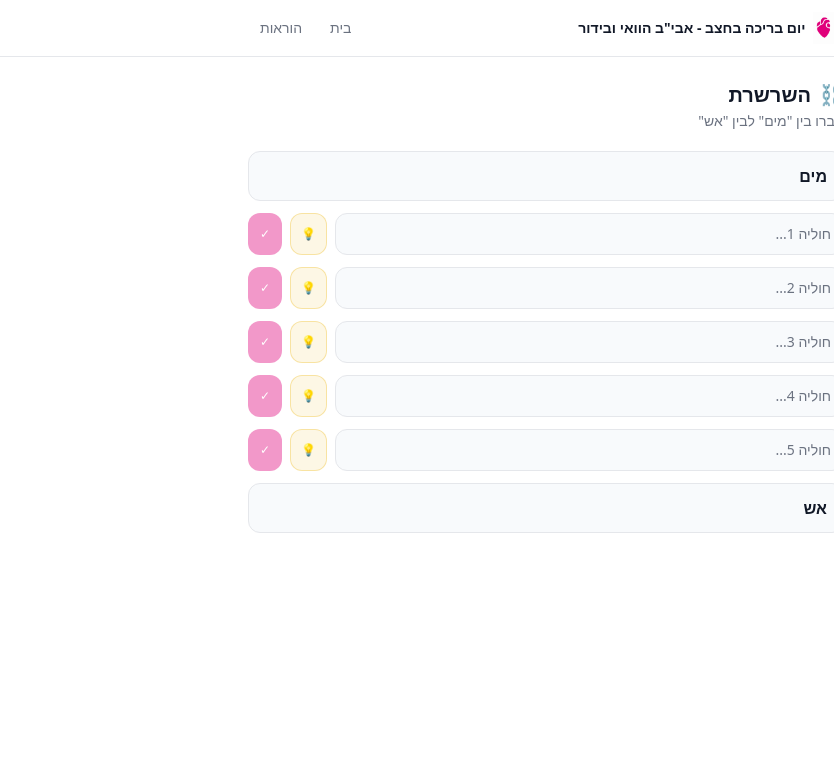
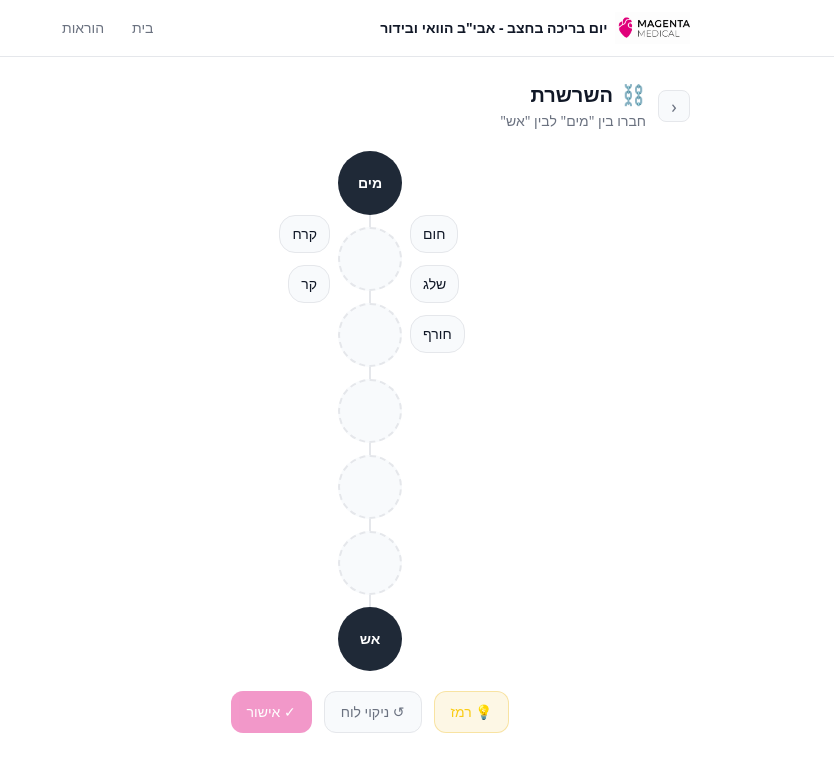
Before and after one commit to oribarlanda/Magentas-Games, a Next.js app: page /chain in a window 1280 px wide. Shown: the top 772 px of the page, without its empty margins (446-1280 px from the left). Built offline with nearby package versions, Linux system fonts and the light colour scheme.

Commit message:
Update ChainGame.tsx

```diff
--- a/src/components/games/ChainGame.tsx
+++ b/src/components/games/ChainGame.tsx
@@ -1,80 +1,231 @@
 "use client";
-import { useState } from "react";
+import { useState, useCallback } from "react";
 import type { ChainData } from "@/types";
 import { saveScore, calcScore } from "@/lib/storage";
 import GameResult from "@/components/ui/GameResult";
 
+function shuffle<T>(arr: T[]): T[] {
+  return [...arr].sort(() => Math.random() - 0.5);
+}
+
 export default function ChainGame({ data }: { data: ChainData }) {
-  const [inputs, setInputs] = useState<string[]>(Array(data.links.length).fill(""));
-  const [revealed, setRevealed] = useState<boolean[]>(Array(data.links.length).fill(false));
+  const answers = data.links.map(l => l.answer);
+  const total = answers.length;
+
+  // מילים בצדדים – מעורבבות
+  const [pool, setPool] = useState<string[]>(() => shuffle(answers));
+  // מה ממוקם בכל חריץ (null = ריק)
+  const [slots, setSlots] = useState<(string | null)[]>(Array(total).fill(null));
+  // חריצים שנעולים בירוק (נכונים)
+  const [locked, setLocked] = useState<boolean[]>(Array(total).fill(false));
+  // מילה שנבחרה מה-pool
+  const [selected, setSelected] = useState<string | null>(null);
   const [hintsUsed, setHintsUsed] = useState(0);
   const [finished, setFinished] = useState(false);
   const [won, setWon] = useState(false);
-  const [wrongIdx, setWrongIdx] = useState<number | null>(null);
 
   const norm = (s: string) => s.trim().toLowerCase();
 
-  const checkLink = (i: number) => {
-    if (norm(inputs[i]) === norm(data.links[i].answer)) {
-      const next = [...revealed];
-      next[i] = true;
-      setRevealed(next);
-      if (next.every(Boolean)) {
+  // לחיצה על מילה מה-pool
+  const handlePoolClick = (word: string) => {
+    if (finished) return;
+    setSelected(prev => prev === word ? null : word);
+  };
+
+  // לחיצה על חריץ
+  const handleSlotClick = (i: number) => {
+    if (finished || locked[i]) return;
+
+    if (selected !== null) {
+      // יש מילה נבחרה – שים אותה בחריץ
+      const prevInSlot = slots[i];
+      const newSlots = [...slots];
+      newSlots[i] = selected;
+      setSlots(newSlots);
+
+      // הסר מה-pool, והחזר את מה שהיה בחריץ
+      setPool(prev => {
+        const next = prev.filter(w => w !== selected);
+        if (prevInSlot !== null) next.push(prevInSlot);
+        return next;
+      });
+      setSelected(null);
+    } else if (slots[i] !== null) {
+      // אין מילה נבחרה – החזר את מה שבחריץ ל-pool
+      const word = slots[i]!;
+      const newSlots = [...slots];
+      newSlots[i] = null;
+      setSlots(newSlots);
+      setPool(prev => [...prev, word]);
+    }
+  };
+
+  // אישור
+  const handleCheck = useCallback(() => {
+    if (slots.some((s, i) => !locked[i] && s === null)) return;
+
+    const newLocked = [...locked];
+    const newSlots = [...slots];
+    const returnToPool: string[] = [];
+
+    slots.forEach((word, i) => {
+      if (locked[i]) return;
+      if (word !== null && norm(word) === norm(answers[i])) {
+        newLocked[i] = true;
+      } else if (word !== null) {
+        returnToPool.push(word);
+        newSlots[i] = null;
+      }
+    });
+
+    setLocked(newLocked);
+    setSlots(newSlots);
+    setPool(prev => [...prev, ...returnToPool]);
+
+    if (newLocked.every(Boolean)) {
       const score = calcScore(100, hintsUsed, data.links.length);
       saveScore({ gameId: "chain", score, solved: true, hintsUsed, completedAt: Date.now() });
       window.dispatchEvent(new Event("score-updated"));
       setWon(true);
       setFinished(true);
     }
-    } else {
-      setWrongIdx(i);
-      setTimeout(() => setWrongIdx(null), 900);
+  }, [slots, locked, answers, hintsUsed, data.links.length]);
+
+  // רמז – ממקם את התשובה הנכונה לחריץ הראשון הלא נעול
+  const handleHint = () => {
+    const idx = locked.findIndex((l, i) => !l && slots[i] !== answers[i]);
+    if (idx === -1) return;
+
+    const correctWord = answers[idx];
+    const prevInSlot = slots[idx];
+    const newSlots = [...slots];
+    newSlots[idx] = correctWord;
+
+    const newLocked = [...locked];
+    newLocked[idx] = true;
+
+    setPool(prev => {
+      let next = prev.filter(w => w !== correctWord);
+      if (prevInSlot !== null && prevInSlot !== correctWord) next.push(prevInSlot);
+      return next;
+    });
+    setSlots(newSlots);
+    setLocked(newLocked);
+    setHintsUsed(h => h + 1);
+    setSelected(null);
+
+    // בדוק ניצחון
+    if (newLocked.every(Boolean)) {
+      const score = calcScore(100, hintsUsed + 1, data.links.length);
+      saveScore({ gameId: "chain", score, solved: true, hintsUsed: hintsUsed + 1, completedAt: Date.now() });
+      window.dispatchEvent(new Event("score-updated"));
+      setWon(true);
+      setFinished(true);
     }
   };
 
-  const revealHint = (i: number) => {
-    setHintsUsed(h => h + 1);
-    const next = [...inputs];
-    next[i] = "💡 " + data.links[i].hint;
-    setInputs(next);
-  };
-
+  const allFilled = slots.every((s, i) => locked[i] || s !== null);
   const score = calcScore(100, hintsUsed, data.links.length);
   const shareText = `⛓️ פתרתי את "השרשרת"!\n${data.start} → ... → ${data.end}\nניקוד: ${score}`;
 
+  // מילים בצד שמאל וימין
+  const leftPool = pool.filter((_, i) => i % 2 === 0);
+  const rightPool = pool.filter((_, i) => i % 2 === 1);
+
   return (
-    <div className="space-y-3">
-      <div className="flex items-center gap-3">
-        <div className="w-8 h-8 rounded-full bg-green-500/20 border border-green-500/40 flex items-center justify-center text-green-400 text-xs font-bold shrink-0">▶</div>
-        <div className="flex-1 bg-brand-surface border border-brand-border rounded-xl px-4 py-3 font-bold text-brand-text">{data.start}</div>
+    <div className="space-y-5">
+      {/* לוח השרשרת */}
+      <div className="flex gap-2 items-start justify-center">
+
+        {/* עמודה שמאל */}
+        <div className="flex flex-col gap-3 flex-1 items-end pt-16">
+          {leftPool.map(word => (
+            <button key={word} onClick={() => handlePoolClick(word)}
+              className={`px-3 py-2 rounded-2xl text-sm font-medium border transition-all
+                ${selected === word
+                  ? "bg-brand-accent border-brand-accent text-white scale-95"
+                  : "bg-brand-surface border-brand-border text-brand-text hover:border-brand-accent"}`}>
+              {word}
+            </button>
+          ))}
         </div>
 
-      {data.links.map((link, i) => (
-        <div key={i} className="flex items-center gap-3">
-          <div className="w-8 h-8 rounded-full bg-brand-surface border border-brand-border flex items-center justify-center text-brand-muted text-xs shrink-0">{i + 1}</div>
-          {revealed[i] ? (
-            <div className="flex-1 bg-green-500/10 border border-green-500/30 rounded-xl px-4 py-3 text-green-400 font-medium animate-bounce-in">{link.answer}</div>
-          ) : (
-            <div className={`flex-1 flex gap-2 ${wrongIdx === i ? "animate-shake" : ""}`}>
-              <input type="text" value={inputs[i]} placeholder={`חוליה ${i + 1}...`}
-                onChange={e => { const n = [...inputs]; n[i] = e.target.value; setInputs(n); }}
-                onKeyDown={e => e.key === "Enter" && checkLink(i)}
-                disabled={finished}
-                className="flex-1 bg-brand-surface border border-brand-border rounded-xl px-3 py-2.5 text-brand-text placeholder-brand-muted outline-none focus:border-brand-accent transition-colors text-sm text-right disabled:opacity-50"
-                dir="rtl" />
-              <button onClick={() => revealHint(i)} disabled={finished || inputs[i].startsWith("💡")}
-                className="px-2.5 py-2 bg-yellow-500/10 border border-yellow-500/30 rounded-xl text-yellow-400 text-xs hover:bg-yellow-500/20 transition-colors disabled:opacity-30" title="רמז">💡</button>
-              <button onClick={() => checkLink(i)} disabled={finished || !inputs[i].trim() || inputs[i].startsWith("💡")}
-                className="px-3 py-2 bg-brand-accent hover:bg-brand-accentHover disabled:opacity-40 text-white rounded-xl text-xs font-medium transition-colors">✓</button>
+        {/* עמודת שרשרת מרכזית */}
+        <div className="flex flex-col items-center gap-0 shrink-0">
+          {/* נקודת התחלה */}
+          <div className="w-16 h-16 rounded-full bg-gray-800 flex items-center justify-center text-white text-sm font-bold text-center leading-tight z-10">
+            {data.start}
           </div>
-          )}
+
+          {data.links.map((_, i) => (
+            <div key={i} className="flex flex-col items-center">
+              {/* קו מקווקו */}
+              <div className="w-px h-3 border-l-2 border-dashed border-brand-border" />
+
+              {/* חריץ */}
+              <button
+                onClick={() => handleSlotClick(i)}
+                className={`
+                  w-16 h-16 rounded-full border-2 flex items-center justify-center text-sm font-bold transition-all
+                  ${locked[i]
+                    ? "bg-green-400 border-green-400 text-white"
+                    : slots[i]
+                    ? "bg-brand-accent border-brand-accent text-white"
+                    : selected !== null
+                    ? "border-brand-accent border-dashed bg-brand-surface animate-pulse"
+                    : "border-dashed border-brand-border bg-brand-surface"}
+                `}
+              >
+                {slots[i] ?? ""}
+              </button>
             </div>
           ))}
 
-      <div className="flex items-center gap-3">
-        <div className="w-8 h-8 rounded-full bg-brand-accent/20 border border-brand-accent/40 flex items-center justify-center text-brand-accent text-xs font-bold shrink-0">■</div>
-        <div className="flex-1 bg-brand-surface border border-brand-border rounded-xl px-4 py-3 font-bold text-brand-text">{data.end}</div>
+          {/* קו + נקודת סוף */}
+          <div className="w-px h-3 border-l-2 border-dashed border-brand-border" />
+          <div className="w-16 h-16 rounded-full bg-gray-800 flex items-center justify-center text-white text-sm font-bold text-center leading-tight z-10">
+            {data.end}
           </div>
+        </div>
+
+        {/* עמודה ימין */}
+        <div className="flex flex-col gap-3 flex-1 items-start pt-16">
+          {rightPool.map(word => (
+            <button key={word} onClick={() => handlePoolClick(word)}
+              className={`px-3 py-2 rounded-2xl text-sm font-medium border transition-all
+                ${selected === word
+                  ? "bg-brand-accent border-brand-accent text-white scale-95"
+                  : "bg-brand-surface border-brand-border text-brand-text hover:border-brand-accent"}`}>
+              {word}
+            </button>
+          ))}
+        </div>
+      </div>
+
+      {/* כפתורים */}
+      {!finished && (
+        <div className="flex gap-3 justify-center flex-wrap">
+          <button onClick={handleHint} disabled={locked.every(Boolean)}
+            className="flex items-center gap-2 px-4 py-2.5 bg-yellow-500/10 border border-yellow-500/30 rounded-xl text-yellow-400 text-sm hover:bg-yellow-500/20 transition-colors disabled:opacity-30">
+            💡 רמז
+          </button>
+          <button
+            onClick={() => {
+              const toReturn = slots.filter((s, i) => !locked[i] && s !== null) as string[];
+              const newSlots = slots.map((s, i) => locked[i] ? s : null);
+              setSlots(newSlots);
+              setPool(prev => shuffle([...prev, ...toReturn]));
+              setSelected(null);
+            }}
+            className="flex items-center gap-2 px-4 py-2.5 bg-brand-surface border border-brand-border rounded-xl text-brand-muted text-sm hover:text-brand-text transition-colors">
+            ↺ ניקוי לוח
+          </button>
+          <button onClick={handleCheck} disabled={!allFilled}
+            className="flex items-center gap-2 px-4 py-2.5 bg-brand-accent hover:bg-brand-accentHover disabled:opacity-40 text-white rounded-xl text-sm font-medium transition-colors">
+            ✓ אישור
+          </button>
+        </div>
+      )}
 
       {finished && <GameResult solved={won} score={score} shareText={shareText} />}
     </div>
```
Lines whose indentation alone changed are shown as unchanged.
